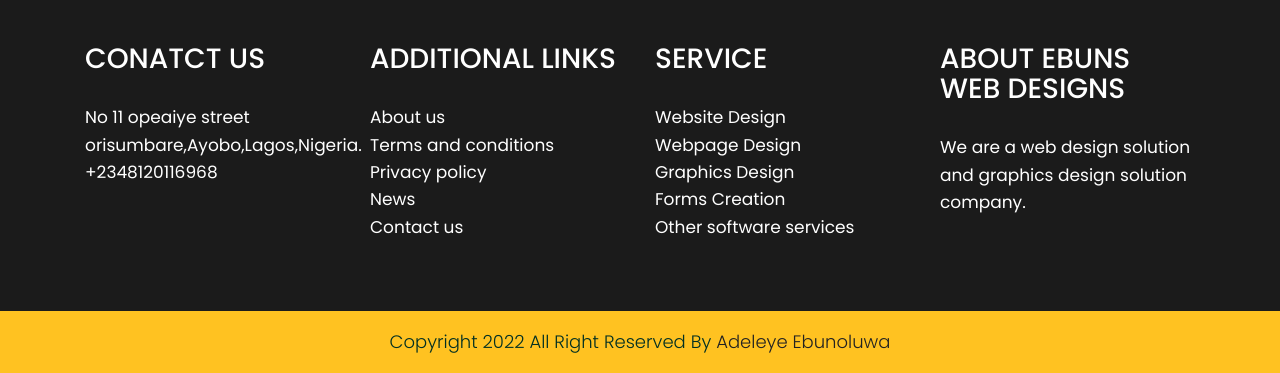
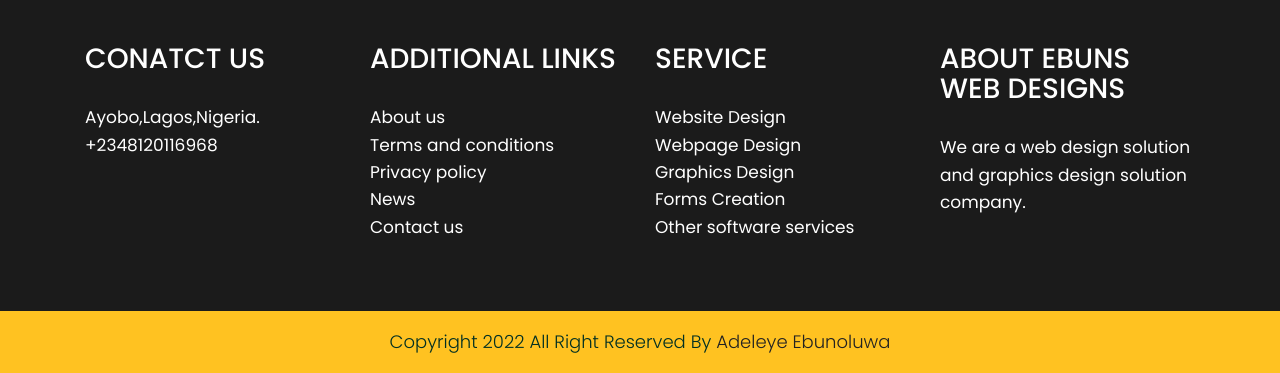
Before and after one commit to ebunoluwa3/MyWebsite, a plain HTML site: page about.html in a window 1280 px wide. Shown: the part 1763-2136 px from the top of the page. Drawn offline with nearby package versions, Linux system fonts and the light colour scheme.

Commit message:
Update about.html

```diff
--- a/about.html
+++ b/about.html
@@ -198,7 +198,7 @@
                <div class="col-xl-3 col-lg-3 col-md-6 col-sm-12">
                   <div class="contact">
                      <h3>conatct us</h3>
-                     <span>No 11 opeaiye street orisumbare,Ayobo,Lagos,Nigeria.
+                     <span>Ayobo,Lagos,Nigeria.
                         +2348120116968</span>
                   </div>
                </div>
```
